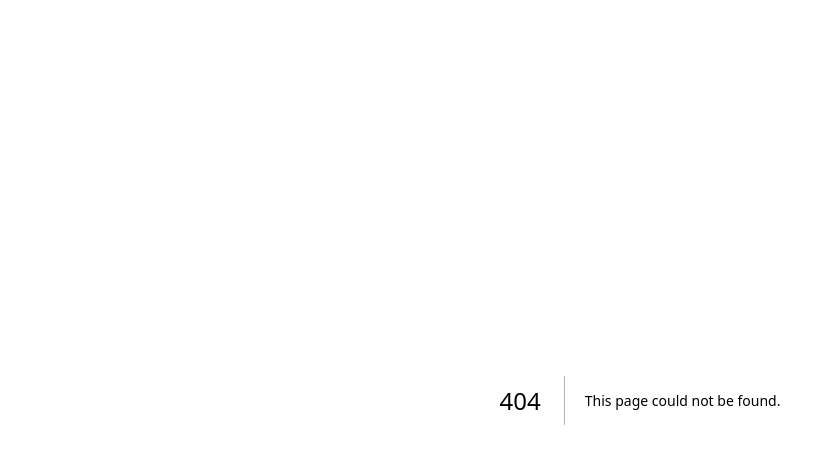
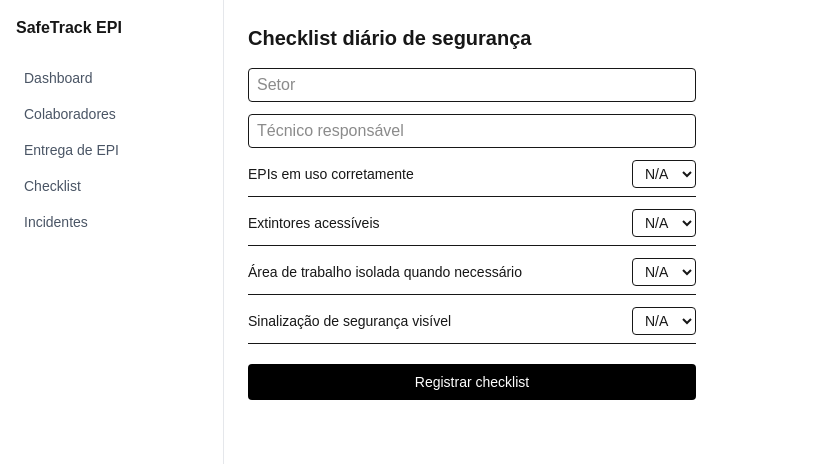
Before and after one commit to Abagatinho/safetrack-epi, a Next.js app: page /checklist in a window 1280 px wide. Before the commit this address had no page. Shown: the top 464 px of the page, without its empty margins (0-827 px from the left). Built offline with nearby package versions, Linux system fonts and the light colour scheme.

Commit message:
feat: add daily safety checklist page

```diff
--- /dev/null
+++ b/app/(auth)/checklist/ChecklistForm.tsx
@@ -0,0 +1,75 @@
+"use client";
+
+import { useState } from "react";
+import { useRouter } from "next/navigation";
+
+const ITENS_PADRAO = [
+  "EPIs em uso corretamente",
+  "Extintores acessíveis",
+  "Área de trabalho isolada quando necessário",
+  "Sinalização de segurança visível",
+];
+
+export function ChecklistForm() {
+  const router = useRouter();
+  const [setor, setSetor] = useState("");
+  const [tecnicoResponsavel, setTecnicoResponsavel] = useState("");
+  const [respostas, setRespostas] = useState<Record<string, "sim" | "nao" | "na">>({});
+
+  async function handleSubmit(e: React.FormEvent) {
+    e.preventDefault();
+    const itens = ITENS_PADRAO.map((descricao) => ({
+      descricao,
+      resposta: respostas[descricao] ?? "na",
+    }));
+
+    await fetch("/api/checklists", {
+      method: "POST",
+      headers: { "Content-Type": "application/json" },
+      body: JSON.stringify({ setor, tecnicoResponsavel, itens }),
+    });
+
+    setSetor("");
+    setTecnicoResponsavel("");
+    setRespostas({});
+    router.refresh();
+  }
+
+  return (
+    <form onSubmit={handleSubmit} className="flex flex-col gap-3 max-w-md">
+      <input
+        placeholder="Setor"
+        value={setor}
+        onChange={(e) => setSetor(e.target.value)}
+        className="border rounded px-2 py-1"
+        required
+      />
+      <input
+        placeholder="Técnico responsável"
+        value={tecnicoResponsavel}
+        onChange={(e) => setTecnicoResponsavel(e.target.value)}
+        className="border rounded px-2 py-1"
+        required
+      />
+      {ITENS_PADRAO.map((item) => (
+        <div key={item} className="flex items-center justify-between text-sm border-b pb-2">
+          <span>{item}</span>
+          <select
+            value={respostas[item] ?? "na"}
+            onChange={(e) =>
+              setRespostas((prev) => ({ ...prev, [item]: e.target.value as "sim" | "nao" | "na" }))
+            }
+            className="border rounded px-2 py-1"
+          >
+            <option value="sim">Sim</option>
+            <option value="nao">Não</option>
+            <option value="na">N/A</option>
+          </select>
+        </div>
+      ))}
+      <button type="submit" className="bg-black text-white rounded px-3 py-2 text-sm mt-2">
+        Registrar checklist
+      </button>
+    </form>
+  );
+}
--- /dev/null
+++ b/app/(auth)/checklist/page.tsx
@@ -0,0 +1,10 @@
+import { ChecklistForm } from "./ChecklistForm";
+
+export default function ChecklistPage() {
+  return (
+    <div>
+      <h1 className="text-xl font-semibold mb-4">Checklist diário de segurança</h1>
+      <ChecklistForm />
+    </div>
+  );
+}
```
